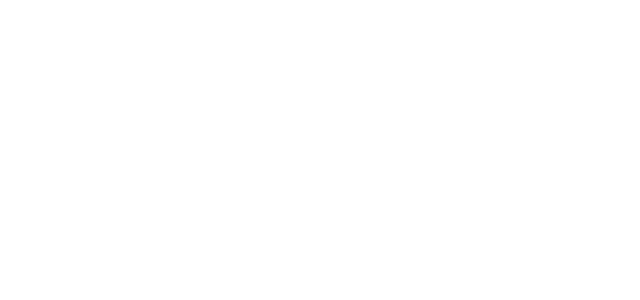
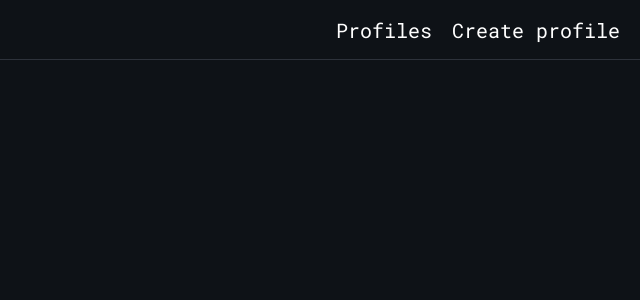
Before and after one commit to DavidAvila502/vue_todo, a Vue app: page /app in a window 1280 px wide. Before the commit this address had no page. Shown: the top 300 px of the page, without its empty margins (640-1280 px from the left). Built offline with nearby package versions, Linux system fonts and the light colour scheme; sample sign-in values are in the browser's storage; the HTML template or start-up script is replaced by a standard one.

Commit message:
login with profile is working now

```diff
--- /dev/null
+++ b/src/app/layouts/AuthGuardLayout.vue
@@ -0,0 +1,20 @@
+<script setup lang="ts">
+import { useRouter } from 'vue-router'
+import { useCurrentProfileStore } from '@/stores/currentProfile'
+import { watchEffect, computed } from 'vue'
+
+const router = useRouter()
+const { currentProfile } = useCurrentProfileStore()
+
+const isAuthenticated = computed(() => (currentProfile ? true : false))
+
+watchEffect(() => {
+  if (!currentProfile) {
+    router.replace('/')
+  }
+})
+</script>
+
+<template>
+  <RouterView v-if="isAuthenticated" />
+</template>
--- /dev/null
+++ b/src/app/layouts/PrivateLayout.vue
@@ -0,0 +1,36 @@
+<script setup lang="ts">
+import MainNavbar from '@/components/MainNavbar.vue'
+import { RouterView } from 'vue-router'
+</script>
+
+<template>
+  <header>
+    <MainNavbar />
+  </header>
+
+  <main>
+    <RouterView />
+  </main>
+
+  <footer></footer>
+</template>
+
+<style scoped>
+header {
+  position: fixed;
+  width: 100%;
+  height: 60px;
+  border-bottom: 1px solid #2d323b;
+  display: flex;
+  align-items: center;
+  justify-content: center;
+  padding-right: 20px;
+  padding-left: 20px;
+  background: #0e1217;
+}
+
+main {
+  padding-top: 60px;
+  background: #0e1217;
+}
+</style>
--- a/src/components/ProfileSelector.vue
+++ b/src/components/ProfileSelector.vue
@@ -1,9 +1,15 @@
 <script setup lang="ts">
-const props = defineProps<{ profileImage: string; profileName: string }>()
+const props = defineProps<{ profileImage: string; profileName: string; profileId: number }>()
+
+const emit = defineEmits<{ (e: 'set-profile', data: number): void }>()
+
+const setProfile = () => {
+  emit('set-profile', props.profileId)
+}
 </script>
 
 <template>
-  <div class="profile-selector-main-container">
+  <div @click="setProfile" class="profile-selector-main-container">
     <img class="profile-selector-image" :src="props.profileImage" :alt="profileName + '.png'" />
 
     <p class="profile-name">{{ props.profileName }}</p>
--- /dev/null
+++ b/src/stores/currentProfile.ts
@@ -0,0 +1,38 @@
+import type { ProfileData } from '@/types/types'
+import { defineStore } from 'pinia'
+import { ref, watch } from 'vue'
+
+export const useCurrentProfileStore = defineStore('current-profile', () => {
+  const stored = localStorage.getItem('current-profile')
+
+  let parsedProfile: ProfileData | null = null
+  try {
+    parsedProfile = stored ? JSON.parse(stored) : null
+  } catch (e) {
+    console.warn('Invalid profile data in localStorage', e)
+  }
+
+  const currentProfile = ref<ProfileData | null>(parsedProfile)
+
+  function loginWithProfile(profile: ProfileData) {
+    currentProfile.value = profile
+  }
+
+  function logout() {
+    currentProfile.value = null
+  }
+
+  watch(
+    currentProfile,
+    (newProfileData) => {
+      if (!newProfileData) {
+        localStorage.removeItem('current-profile')
+        return
+      }
+      localStorage.setItem('current-profile', JSON.stringify(newProfileData))
+    },
+    { deep: true },
+  )
+
+  return { currentProfile, loginWithProfile, logout }
+})
--- a/src/views/HomeView.vue
+++ b/src/views/HomeView.vue
@@ -1,15 +1,32 @@
 <script setup lang="ts">
 import ProfileSelector from '@/components/ProfileSelector.vue'
+import { useCurrentProfileStore } from '@/stores/currentProfile'
 import { useProfilesStore } from '@/stores/profiles'
+import { useRouter } from 'vue-router'
 
 const { profiles } = useProfilesStore()
+const { loginWithProfile } = useCurrentProfileStore()
+const router = useRouter()
+
+function setProfile(profileId: number) {
+  const selectedProfile = profiles.find((p) => p.id! == profileId)
+
+  if (selectedProfile) {
+    loginWithProfile(selectedProfile)
+    router.replace('/app')
+    return
+  }
+
+  alert('El perfil seleccionado no existe...')
+  console.warn('El perfil seleccionado no existe...')
+}
 </script>
 
 <template>
   <div class="home-main-container">
     <p class="main-title">Profiles</p>
 
-    <seciton class="section-profile-selector">
+    <section class="section-profile-selector">
       <p class="section-title">Select a profile</p>
 
       <div class="profile-selector-container">
@@ -18,9 +35,11 @@ const { profiles } = useProfilesStore()
           :key="index"
           :profile-image="profileData.localImage!"
           :profile-name="profileData.profileName!"
+          :profile-id="profileData.id!"
+          @set-profile="setProfile"
         />
       </div>
-    </seciton>
+    </section>
   </div>
 </template>
 
@@ -30,7 +49,6 @@ const { profiles } = useProfilesStore()
   max-width: 1536px;
   margin: 0 auto;
   padding: 10px;
-  /* background-color: aliceblue; */
 }
 
 .main-title {
@@ -49,6 +67,9 @@ const { profiles } = useProfilesStore()
   align-items: center;
   justify-content: center;
   margin-top: 40px;
+  border: 1px solid #2d323b;
+  padding: 20px;
+  border-radius: 20px;
 }
 
 .section-title {
@@ -57,7 +78,6 @@ const { profiles } = useProfilesStore()
   margin: 0 auto;
   font-family: 'Roboto Mono', monospace;
   font-size: 20px;
-  margin-top: 20px;
   margin-bottom: 10px;
 }
 
@@ -67,5 +87,6 @@ const { profiles } = useProfilesStore()
   align-items: center;
   justify-content: center;
   margin-top: 40px;
+  gap: 25px;
 }
 </style>
--- a/src/views/MyProfileView.vue
+++ b/src/views/MyProfileView.vue
@@ -0,0 +1,9 @@
+<template>
+  <div class="my-profile-main-container"></div>
+</template>
+
+<style scoped>
+.my-profile-main-container {
+  min-height: 100vh;
+}
+</style>
--- a/src/views/TasksView.vue
+++ b/src/views/TasksView.vue
@@ -0,0 +1,9 @@
+<template>
+  <div class="task-view-main-container"></div>
+</template>
+
+<style scoped>
+.task-view-main-container {
+  min-height: 100vh;
+}
+</style>
```
Also changed, not shown: src/router/index.ts (+19 -8 lines).
